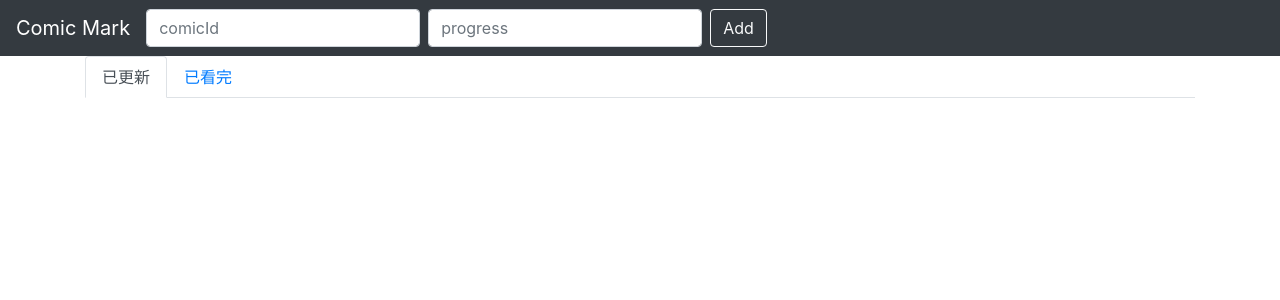
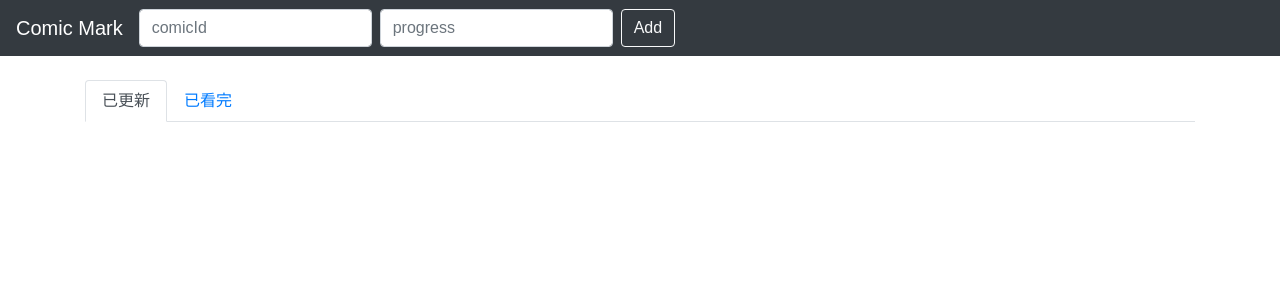
Before and after one commit to op880623/comicmark, a Django app: page / in a window 1280 px wide. Shown: the top 300 px of the page. Run offline with Django 3.2, Linux system fonts and the light colour scheme; data that the repository does not hold is empty; some libraries are stand-ins or nearby versions.

Commit message:
update css

```diff
--- a/comic/static/comic.css
+++ b/comic/static/comic.css
@@ -15,3 +15,7 @@
         column-count: 3;
     }
 }
+
+a, h6, button, div {
+  font-family: "Microsoft JhengHei", sans-serif;
+}
--- a/comic/templates/comic/index.html
+++ b/comic/templates/comic/index.html
@@ -62,6 +62,7 @@
   </nav>
 
   <div class="container">
+    <br>
 
     <ul class="nav nav-tabs" id="myTab" role="tablist">
       <li class="nav-item">
@@ -149,7 +150,6 @@
 
     </div>
 
-
   </div>
 
   <script src="{% static 'comic.js' %}"></script>
```
